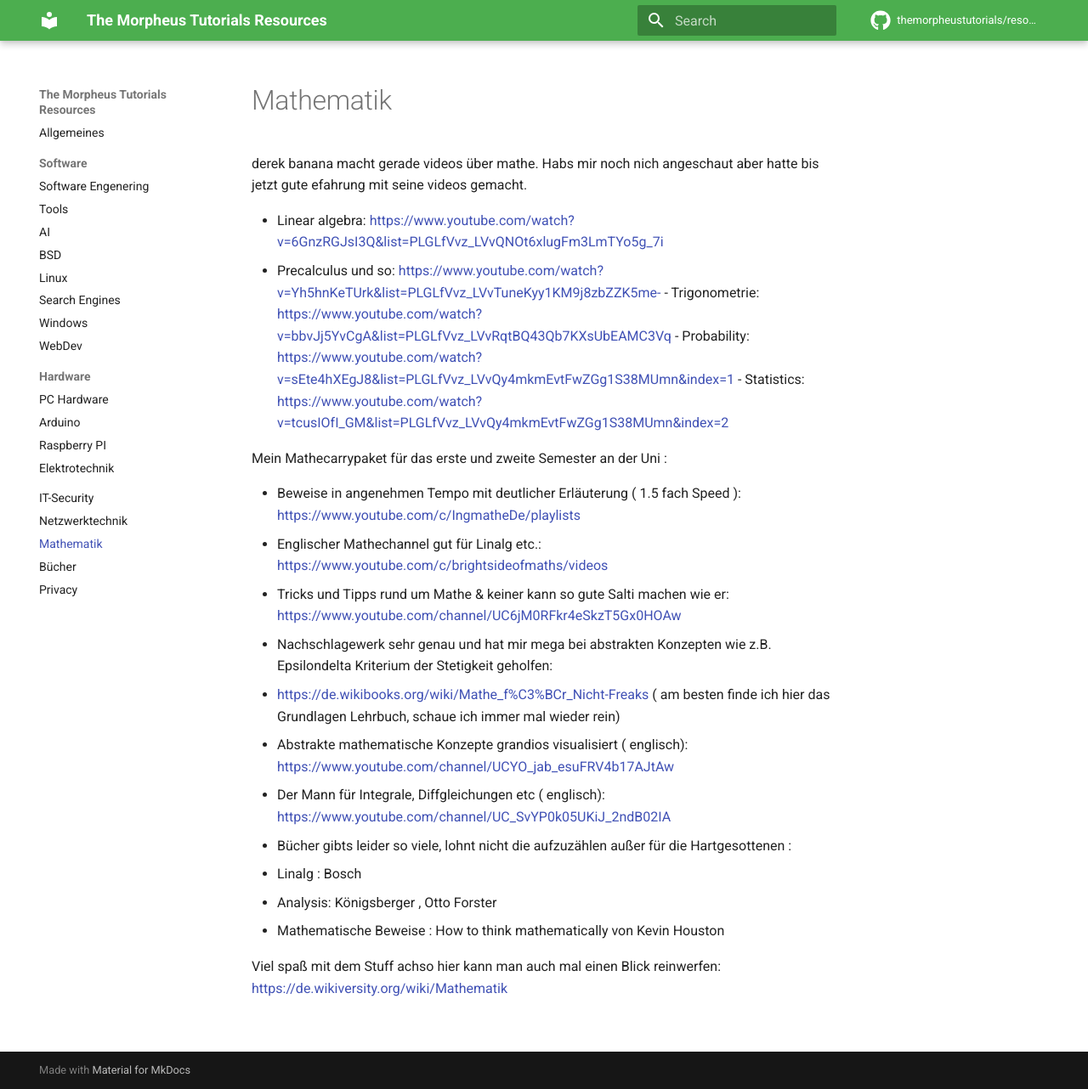
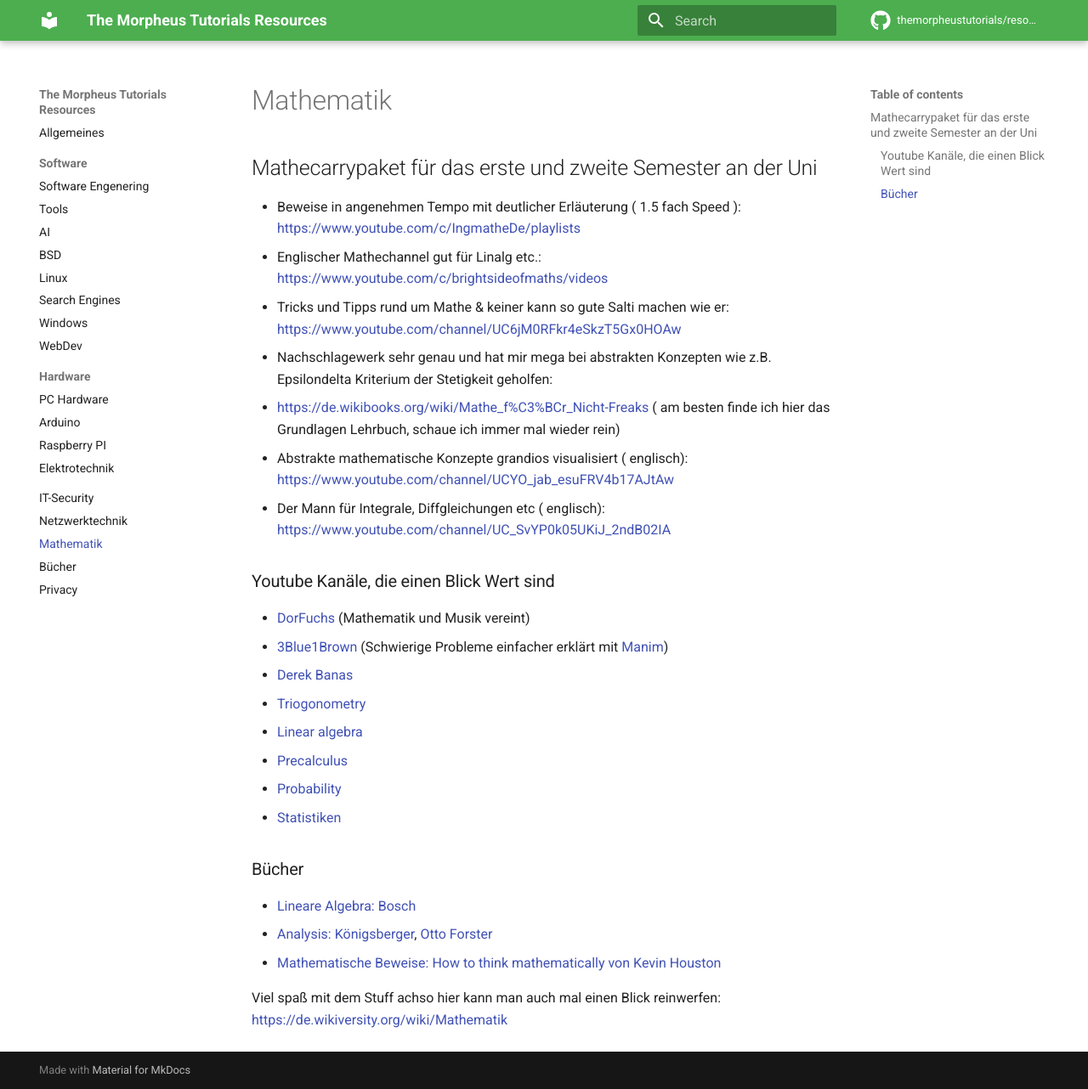
Before and after one commit to themorpheustutorials/resources, an MkDocs documentation site: the page built from docs/mathematik.md, in a window 1280 px wide and 1282 px high. Shown: the whole window at 85% size. Built offline with MkDocs 1.6.1 and Material for MkDocs 9.7.7, drawn with Linux system fonts in a browser that asks for light colours; comment, search, counter and statistics services are not loaded.

Commit message:
Added tryhackme and edited mathematik.md (#11)
Co-authored-by: Ari <56089155+Ari24-cb24@users.noreply.github.com>

```diff
--- a/docs/mathematik.md
+++ b/docs/mathematik.md
@@ -1,18 +1,4 @@
-derek banana macht gerade videos über mathe. Habs mir noch nich angeschaut aber hatte bis jetzt gute efahrung mit seine
-videos gemacht.
-
-- Linear
-  algebra: [https://www.youtube.com/watch?v=6GnzRGJsI3Q&list=PLGLfVvz_LVvQNOt6xlugFm3LmTYo5g_7i](https://www.youtube.com/watch?v=6GnzRGJsI3Q&list=PLGLfVvz_LVvQNOt6xlugFm3LmTYo5g_7i)
-- Precalculus und
-  so: [https://www.youtube.com/watch?v=Yh5hnKeTUrk&list=PLGLfVvz_LVvTuneKyy1KM9j8zbZZK5me-](https://www.youtube.com/watch?v=Yh5hnKeTUrk&list=PLGLfVvz_LVvTuneKyy1KM9j8zbZZK5me-)
--
-Trigonometrie: [https://www.youtube.com/watch?v=bbvJj5YvCgA&list=PLGLfVvz_LVvRqtBQ43Qb7KXsUbEAMC3Vq](https://www.youtube.com/watch?v=bbvJj5YvCgA&list=PLGLfVvz_LVvRqtBQ43Qb7KXsUbEAMC3Vq)
--
-Probability: [https://www.youtube.com/watch?v=sEte4hXEgJ8&list=PLGLfVvz_LVvQy4mkmEvtFwZGg1S38MUmn&index=1](https://www.youtube.com/watch?v=sEte4hXEgJ8&list=PLGLfVvz_LVvQy4mkmEvtFwZGg1S38MUmn&index=1)
--
-Statistics: [https://www.youtube.com/watch?v=tcusIOfI_GM&list=PLGLfVvz_LVvQy4mkmEvtFwZGg1S38MUmn&index=2](https://www.youtube.com/watch?v=tcusIOfI_GM&list=PLGLfVvz_LVvQy4mkmEvtFwZGg1S38MUmn&index=2)
-
-Mein Mathecarrypaket für das erste und zweite Semester an der Uni :
+## Mathecarrypaket für das erste und zweite Semester an der Uni
 
 - Beweise in angenehmen Tempo mit deutlicher Erläuterung ( 1.5 fach
   Speed ): [https://www.youtube.com/c/IngmatheDe/playlists](https://www.youtube.com/c/IngmatheDe/playlists)
@@ -29,10 +15,23 @@ Mein Mathecarrypaket für das erste und zweite Semester an der Uni :
 - Der Mann für Integrale, Diffgleichungen etc (
   englisch): [https://www.youtube.com/channel/UC_SvYP0k05UKiJ_2ndB02IA](https://www.youtube.com/channel/UC_SvYP0k05UKiJ_2ndB02IA)
 
-- Bücher gibts leider so viele, lohnt nicht die aufzuzählen außer für die Hartgesottenen :
-- Linalg :  Bosch
-- Analysis: Königsberger , Otto Forster
-- Mathematische Beweise : How to think mathematically von Kevin Houston
+
+### Youtube Kanäle, die einen Blick Wert sind
+- [DorFuchs](https://www.youtube.com/user/DorFuchs) (Mathematik und Musik vereint)
+- [3Blue1Brown](https://www.youtube.com/channel/UCYO_jab_esuFRV4b17AJtAw) (Schwierige Probleme einfacher erklärt mit [Manim](https://github.com/3b1b/manim))
+- [Derek Banas](https://www.youtube.com/c/derekbanas)
+  - [Triogonometry](https://www.youtube.com/watch?v=bbvJj5YvCgA&list=PLGLfVvz_LVvRqtBQ43Qb7KXsUbEAMC3Vq&ab_channel=DerekBanas)
+  - [Linear algebra](https://www.youtube.com/watch?v=6GnzRGJsI3Q&list=PLGLfVvz_LVvQNOt6xlugFm3LmTYo5g_7i&ab_channel=DerekBanas)
+  - [Precalculus](https://www.youtube.com/watch?v=Yh5hnKeTUrk&list=PLGLfVvz_LVvTuneKyy1KM9j8zbZZK5me-&ab_channel=DerekBanas)
+  - [Probability](https://www.youtube.com/watch?v=sEte4hXEgJ8&list=PLGLfVvz_LVvQy4mkmEvtFwZGg1S38MUmn&index=2&ab_channel=DerekBanas)
+  - [Statistiken](https://www.youtube.com/watch?v=tcusIOfI_GM&list=PLGLfVvz_LVvQy4mkmEvtFwZGg1S38MUmn&index=2&ab_channel=DerekBanas)
+
+
+### Bücher
+- [Lineare Algebra: Bosch](https://www.springer.com/de/book/9783642552601)
+- [Analysis: Königsberger](https://www.springer.com/de/book/9783540403715), [Otto Forster](https://www.springer.com/de/book/9783658167455)
+- [Mathematische Beweise: How to think mathematically von Kevin Houston](https://www.amazon.de/How-Think-Like-Mathematician-Undergraduate/dp/052171978X)
+
 
 Viel spaß mit dem Stuff achso hier kann man auch mal einen Blick
 reinwerfen: [https://de.wikiversity.org/wiki/Mathematik](https://de.wikiversity.org/wiki/Mathematik)
```
Also changed, not shown: docs/it-security.md (+2 -0 lines).
